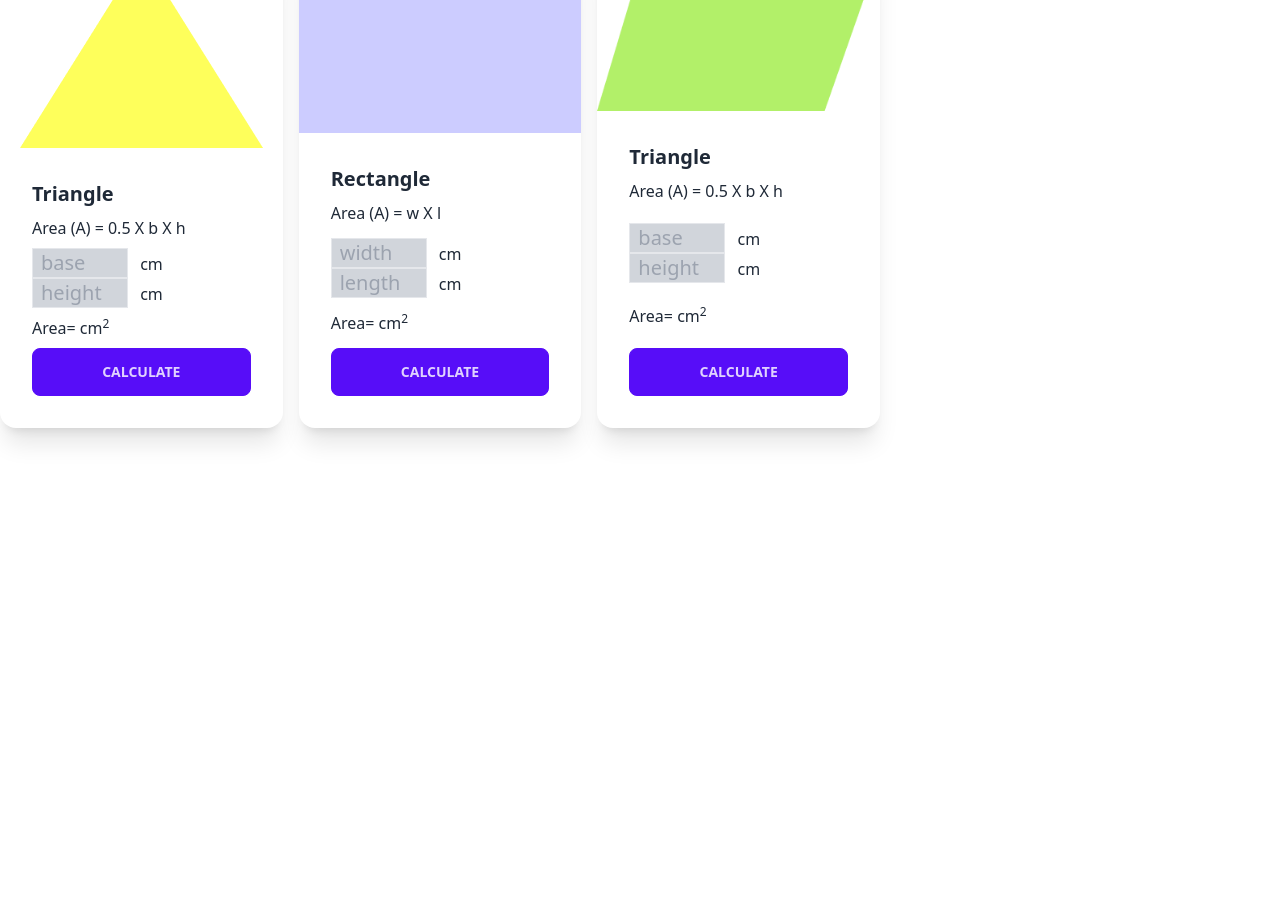
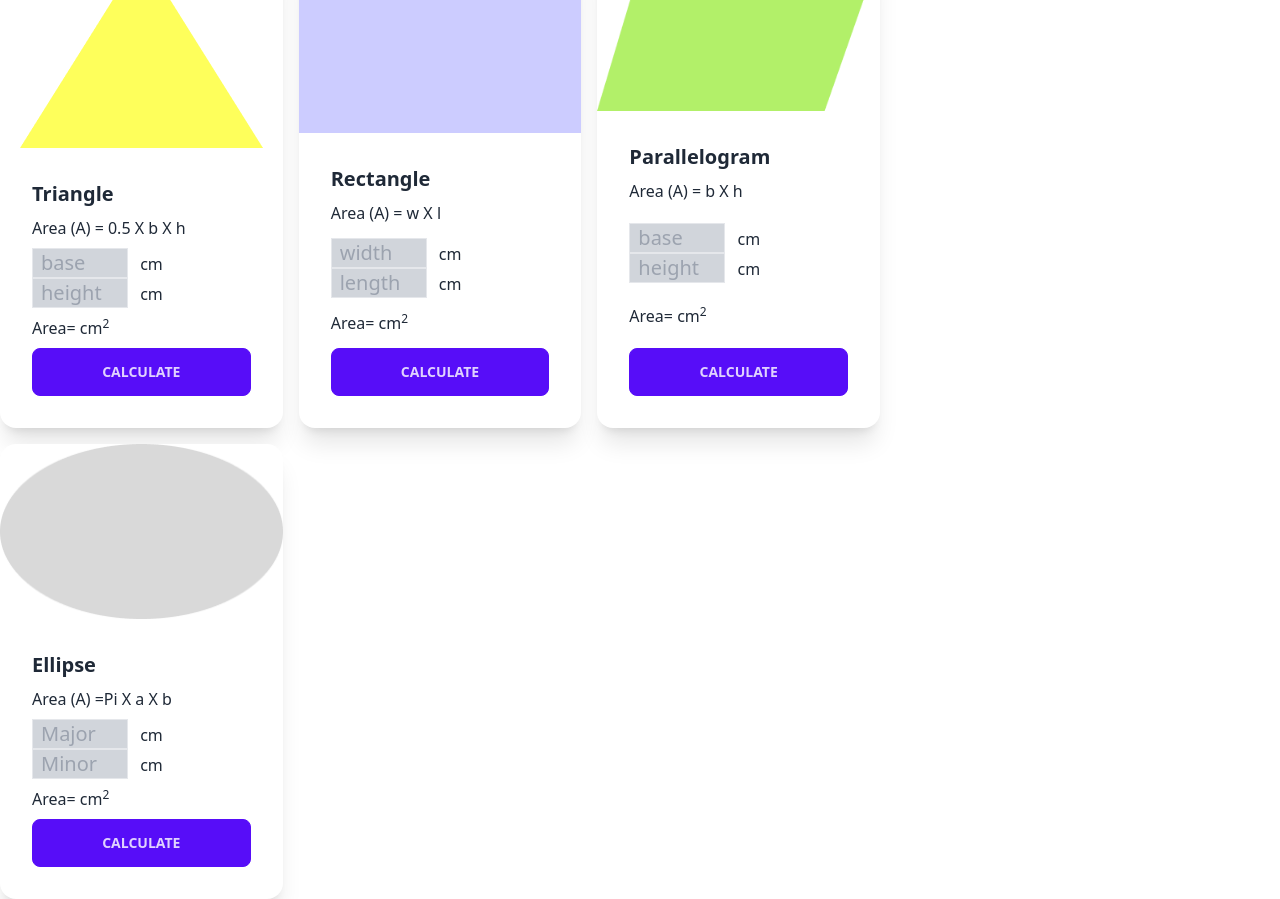
Before and after one commit to msasif2000/geometry-calculator, a plain HTML site: page index.html in a window 1280 px wide. Shown: the part 46-945 px from the top of the page. Before the commit the page ends 800 px from the top, so only its background shows below. Drawn offline with nearby package versions, Linux system fonts and the light colour scheme.

Commit message:
area display added

```diff
--- a/areaCalculator.js
+++ b/areaCalculator.js
@@ -3,22 +3,22 @@ function calculateTriangleArea() {
     const baseField = document.getElementById('triangle-base');
     const baseValue = baseField.value;
     const base = parseFloat(baseValue);
-    console.log(base);
+
 
 
     //get triangle Height
     const heightField = document.getElementById('triangle-height');
     const heightValue = heightField.value;
     const height = parseFloat(heightValue);
-    console.log(height);
+
 
     const area = (base * height) / 2;
-    console.log(area);
+
 
     //show triangle area
     const triangleAreaField = document.getElementById('triangle-area');
     triangleAreaField.innerText = area;
-
+    addToCalculationEntry('Triangle',area);
 }
 
 function calculateRectangleArea(){
@@ -26,20 +26,63 @@ function calculateRectangleArea(){
     const widthField = document.getElementById('rectangle-width');
     const widthValue = widthField.value;
     const width = parseFloat(widthValue);
-    console.log(width);
+
 
     //get rectangle height
     const heightField = document.getElementById('rectangle-length');
     const heightValue = heightField.value;
     const height = parseFloat(heightValue);
-    console.log(height);
+
 
     const area = width * height;
-    console.log(area);
+
 
     //show rectangle area
     const rectangleAreaField = document.getElementById('rectangle-area');
     rectangleAreaField.innerText = area;
 
+    addToCalculationEntry('Rectangle',area);
 
 }
+//reusable grt input function
+
+function calculateParallelogramArea(){
+    const base=getInputValue('parallelogram-base');
+    const height=getInputValue('parallelogram-height');
+    const area=base*height;
+    setElementInnerText('parallelogram-area',area);
+    addToCalculationEntry('Parallelogram',area);
+}
+function getInputValue(fieldId){
+    const inputField=document.getElementById(fieldId);
+    const inputFieldValue=inputField.value;
+    const value=parseFloat(inputFieldValue);
+    return value;
+}
+
+
+function calculateEllipseArea(){
+    const majorRadius=getInputValue('ellipse-major');
+    const minorRadius=getInputValue('ellipse-minor');
+    const area=(Math.PI * majorRadius * minorRadius).toFixed(2);
+    setElementInnerText('ellipse-area',area);
+    addToCalculationEntry('Ellipse',area);
+}
+
+
+//reusable set span
+function setElementInnerText(elementId, area){
+    const element =document.getElementById(elementId);
+    element.innerText=area;
+
+}
+
+//Add to calculation library
+function addToCalculationEntry(areaType,area){
+    const calculationEntry=document.getElementById('calculation-entry');
+    const count=calculationEntry.childElementCount;
+    const p=document.createElement('p');
+    p.classList.add('my-4');
+    p.innerHTML=`${count+1}.${areaType} : ${area} cm<sup>2</sup> <button class="btn btn-sm btn-success">Convert</button>`;
+    calculationEntry.appendChild(p);
+}
--- a/index.html
+++ b/index.html
@@ -25,10 +25,10 @@
                         <h2 class="card-title">Triangle</h2>
                         <p>Area (A) = 0.5 X b X h</p>
                         <p>
-                            <input type="text" class="border bg-gray-300 text-xl w-24 px-2" placeholder="base" name=""
+                            <input type="number" class="border bg-gray-300 text-xl w-24 px-2" placeholder="base" name=""
                                 id="triangle-base">
                             <span class="ml-2">cm</span>
-                            <input type="text" class="border bg-gray-300 text-xl w-24 px-2" placeholder="height" name=""
+                            <input type="number" class="border bg-gray-300 text-xl w-24 px-2" placeholder="height" name=""
                                 id="triangle-height">
                             <span class="ml-2">cm</span>
                         </p>
@@ -46,10 +46,10 @@
                         <h2 class="card-title">Rectangle</h2>
                         <p>Area (A) = w X l</p>
                         <p>
-                            <input type="text" class="border bg-gray-300 text-xl w-24 px-2" placeholder="width" name=""
+                            <input type="number" class="border bg-gray-300 text-xl w-24 px-2" placeholder="width" name=""
                                 id="rectangle-width">
                             <span class="ml-2">cm</span>
-                            <input type="text" class="border bg-gray-300 text-xl w-24 px-2" placeholder="length" name=""
+                            <input type="number" class="border bg-gray-300 text-xl w-24 px-2" placeholder="length" name=""
                                 id="rectangle-length">
                             <span class="ml-2">cm</span>
                         </p>
@@ -64,19 +64,40 @@
                 <div class="card  bg-base-100 shadow-xl">
                     <figure><img src="./images/parallelogram.png" alt="parallelogram" /></figure>
                     <div class="card-body">
-                        <h2 class="card-title">Triangle</h2>
-                        <p>Area (A) = 0.5 X b X h</p>
+                        <h2 class="card-title">Parallelogram</h2>
+                        <p>Area (A) = b X h</p>
                         <p>
-                            <input type="text" class="border bg-gray-300 text-xl w-24 px-2" placeholder="base" name=""
-                                id="triangle-base">
+                            <input type="number" class="border bg-gray-300 text-xl w-24 px-2" placeholder="base" name=""
+                                id="parallelogram-base">
                             <span class="ml-2">cm</span>
-                            <input type="text" class="border bg-gray-300 text-xl w-24 px-2" placeholder="height" name=""
-                                id="triangle-height">
+                            <input type="number" class="border bg-gray-300 text-xl w-24 px-2" placeholder="height" name=""
+                                id="parallelogram-height">
                             <span class="ml-2">cm</span>
                         </p>
-                        <p>Area= <span id="triangle-area"></span> cm<sup>2</sup></p>
+                        <p>Area= <span id="parallelogram-area"></span> cm<sup>2</sup></p>
                         <div class="card-actions">
-                            <button onclick="calculateTriangleArea()" class="btn btn-primary w-full">Calculate </button>
+                            <button onclick="calculateParallelogramArea()" class="btn btn-primary w-full">Calculate </button>
+                        </div>
+
+                    </div>
+                </div>
+                <!--third Card-->
+                <div class="card  bg-base-100 shadow-xl">
+                    <figure><img src="./images/ellipse.png" alt="Ellipse" /></figure>
+                    <div class="card-body">
+                        <h2 class="card-title">Ellipse</h2>
+                        <p>Area (A) =Pi X a X b</p>
+                        <p>
+                            <input type="number" class="border bg-gray-300 text-xl w-24 px-2" placeholder="Major" name=""
+                                id="ellipse-major">
+                            <span class="ml-2">cm</span>
+                            <input type="number" class="border bg-gray-300 text-xl w-24 px-2" placeholder="Minor" name=""
+                                id="ellipse-minor">
+                            <span class="ml-2">cm</span>
+                        </p>
+                        <p>Area= <span id="ellipse-area"></span> cm<sup>2</sup></p>
+                        <div class="card-actions">
+                            <button onclick="calculateEllipseArea()" class="btn btn-primary w-full">Calculate </button>
                         </div>
 
                     </div>
@@ -85,6 +106,9 @@
             <!--area container-->
             <div class="w-[400px]">
                 <div class="text-4xl">Area Calculator</div>
+                <div id="calculation-entry">
+
+                </div>
             </div>
         </div>
     </main>
```
